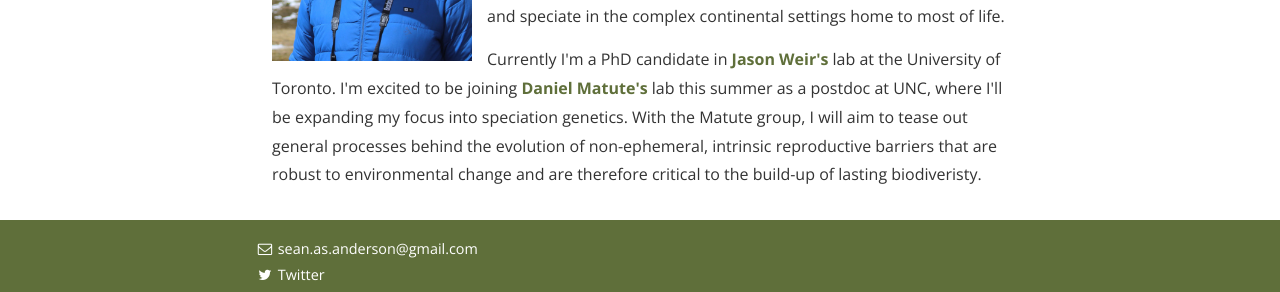
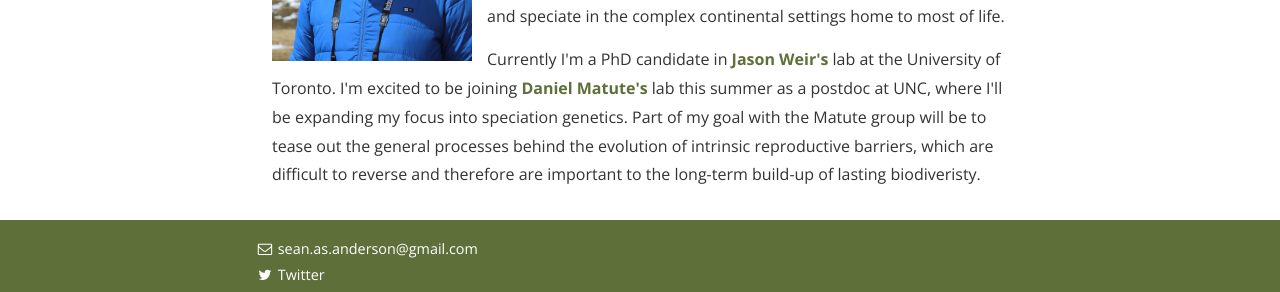
Before and after one commit to SeanASAnderson/SeanASAnderson.github.io, a Jekyll site: the page built from index.html, in a window 1280 px wide and 1183 px high. Shown: the part 838-1130 px from the top of the window. Built offline with Jekyll 4.4.1, drawn with Linux system fonts in a browser that asks for light colours; nearby versions of some CDN libraries; some web fonts are replaced; the list of posts is cut into pages by our own code.

Commit message:
change to wording on index page

```diff
--- a/index.html
+++ b/index.html
@@ -56,7 +56,7 @@ img {
   <!--<h1> <center> Welcome! </center> </h1>-->
   <p> I am an evolutionary biologist studying the processes that generate species richness. My research focuses on speciation and the evolution of coexistence between close relatives, and a key aim of my work is to draw statistical generalizations about the hypothesized drivers of these two processes. </p>
   <p> <img src="/assets/anderson_sean_rockies2019.jpg" alt="Sean Pic" style="width:200px;margin-right:15px;"> To this end, I develop new analytical tools for questions like "is ecology-based divergent selection generally required for speciation?" and "do the processes promoting coexstence tend to differ across environments?". I deploy these tools to analyze data from the field, lab, and museum specimens. I am particularly interested in diversification dynamics in non-model systems <span>&#8212;</span> lineages that evolve and speciate in the complex continental settings home to most of life. </p>
-  <p> Currently I'm a PhD candidate in <a href="https://www.utsc.utoronto.ca/~jweir"/> <b>Jason Weir's </a> </b> lab at the University of Toronto. I'm excited to be joining <a href="https://scholar.google.ca/citations?hl=en&user=zZFIS2oAAAAJ&view_op=list_works&sortby=pubdate"/> <b>Daniel Matute's </a> </b> lab this summer as a postdoc at UNC, where I'll be expanding my focus into speciation genetics. With the Matute group, I will aim to tease out general processes behind the evolution of non-ephemeral, intrinsic reproductive barriers that are robust to environmental change and are therefore critical to the build-up of lasting biodiveristy. </p>
+  <p> Currently I'm a PhD candidate in <a href="https://www.utsc.utoronto.ca/~jweir"/> <b>Jason Weir's </a> </b> lab at the University of Toronto. I'm excited to be joining <a href="https://scholar.google.ca/citations?hl=en&user=zZFIS2oAAAAJ&view_op=list_works&sortby=pubdate"/> <b>Daniel Matute's </a> </b> lab this summer as a postdoc at UNC, where I'll be expanding my focus into speciation genetics. Part of my goal with the Matute group will be to tease out the general processes behind the evolution of intrinsic reproductive barriers, which are difficult to reverse and therefore are important to the long-term build-up of lasting biodiveristy. </p>
     <!--I'm entering the fourth and final year of my work with Jason, so <b> if you're a PI and would like to discuss potential postdoc partnerships for 2022, please <a href="mailto:sean.as.anderson@gmail.com">reach out today!</a></b> </p>-->
 
   </body>
```
